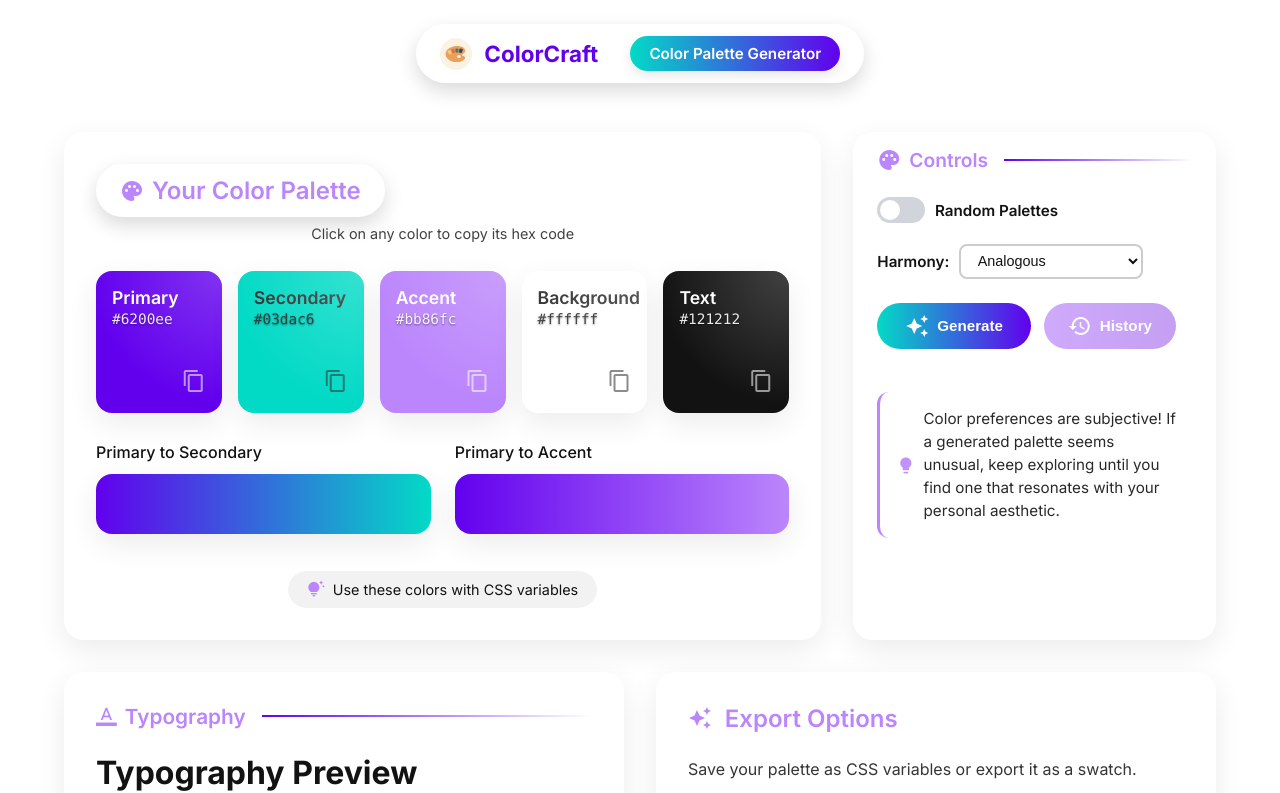
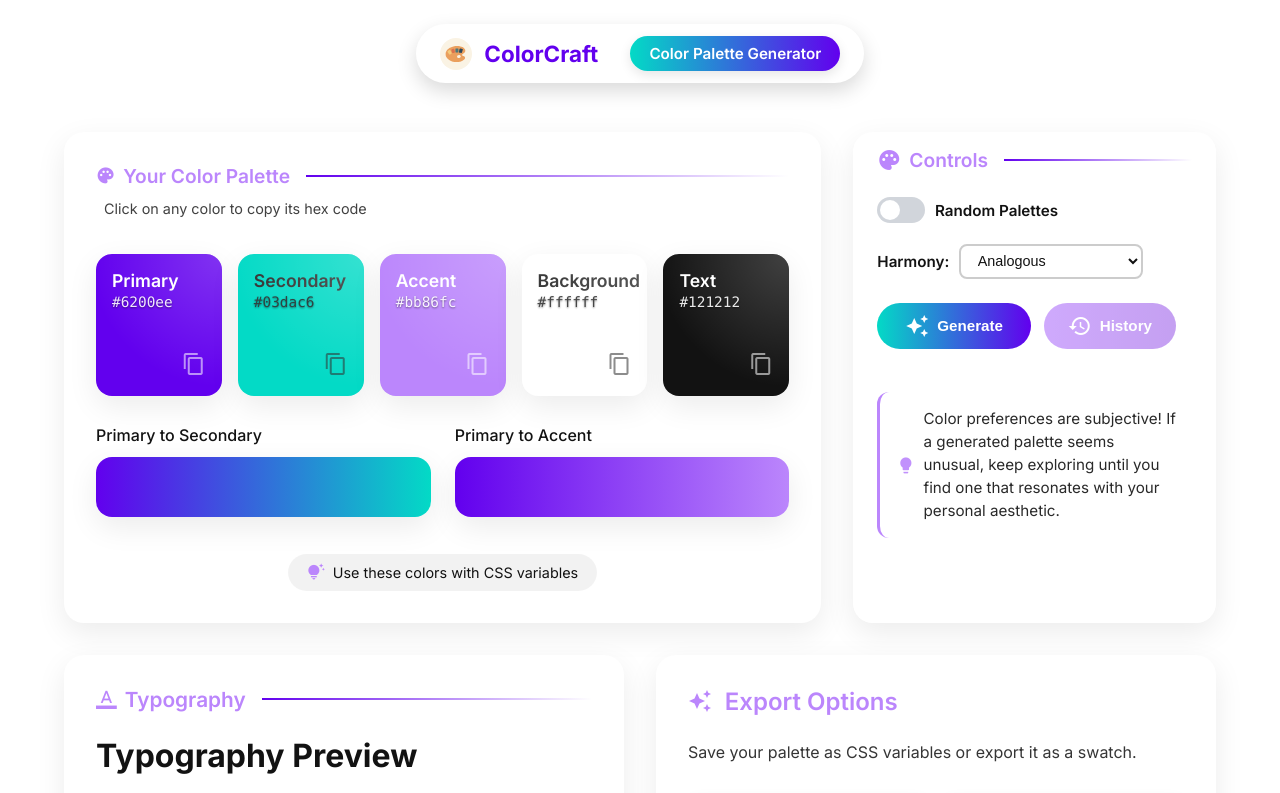
Before and after one commit to AvisharSharan/ColorCraft, a React (Vite) app: page / in a window 1280 px wide. Shown: the top 793 px of the page. Built offline with nearby package versions, Linux system fonts and the light colour scheme.

Commit message:
Changed the heading of palette display component

```diff
--- a/src/components/PaletteDisplay.jsx
+++ b/src/components/PaletteDisplay.jsx
@@ -28,11 +28,11 @@ const PaletteDisplay = ({ palette }) => {
 
   return (
     <div className="palette-display-wrapper">
-      <div className="palette-header">
-        <div className="header-content">
+      <div className="palette-display-header">
+        <h3>
           <span className="material-icons">palette</span>
-          <h2>Your Color Palette</h2>
-        </div>
+          Your Color Palette
+        </h3>
         <p className="palette-subtitle">Click on any color to copy its hex code</p>
       </div>
 
--- a/src/styles/PaletteDisplay.css
+++ b/src/styles/PaletteDisplay.css
@@ -42,26 +42,38 @@
   gap: 1.8rem;
 }
 
-.palette-header {
-  text-align: center;
+.palette-display-header {
+  padding: 0 0 0.5rem;
 }
 
-.palette-header .header-content {
-  display: flex;
-  align-items: center;
-  justify-content: center;
-  gap: 0.5rem;
-}
-
-.palette-header h2 {
+.palette-display-header h2 {
   margin: 0;
   font-size: 1.5rem;
   font-weight: 600;
   color: var(--accent);
 }
 
-.palette-header .material-icons {
-  font-size: 1.5rem;
+.palette-display-header h3 {
+  margin-top: 0;
+  font-size: 1.2rem;
+  font-weight: 600;
+  color: var(--accent);
+  margin-bottom: 0.75rem;
+  display: flex;
+  align-items: center;
+  gap: 0.5rem;
+}
+
+.palette-display-header h3::after {
+  content: '';
+  flex: 1;
+  height: 2px;
+  background: linear-gradient(90deg, var(--primary), transparent);
+  margin-left: 0.5rem;
+}
+
+.palette-display-header .material-icons {
+  font-size: 1.2rem;
   color: var(--accent);
 }
 
@@ -70,6 +82,7 @@
   font-size: 0.9rem;
   color: var(--text);
   opacity: 0.8;
+  padding: 0 0.5rem;
 }
 
 .color-showcase {
```
